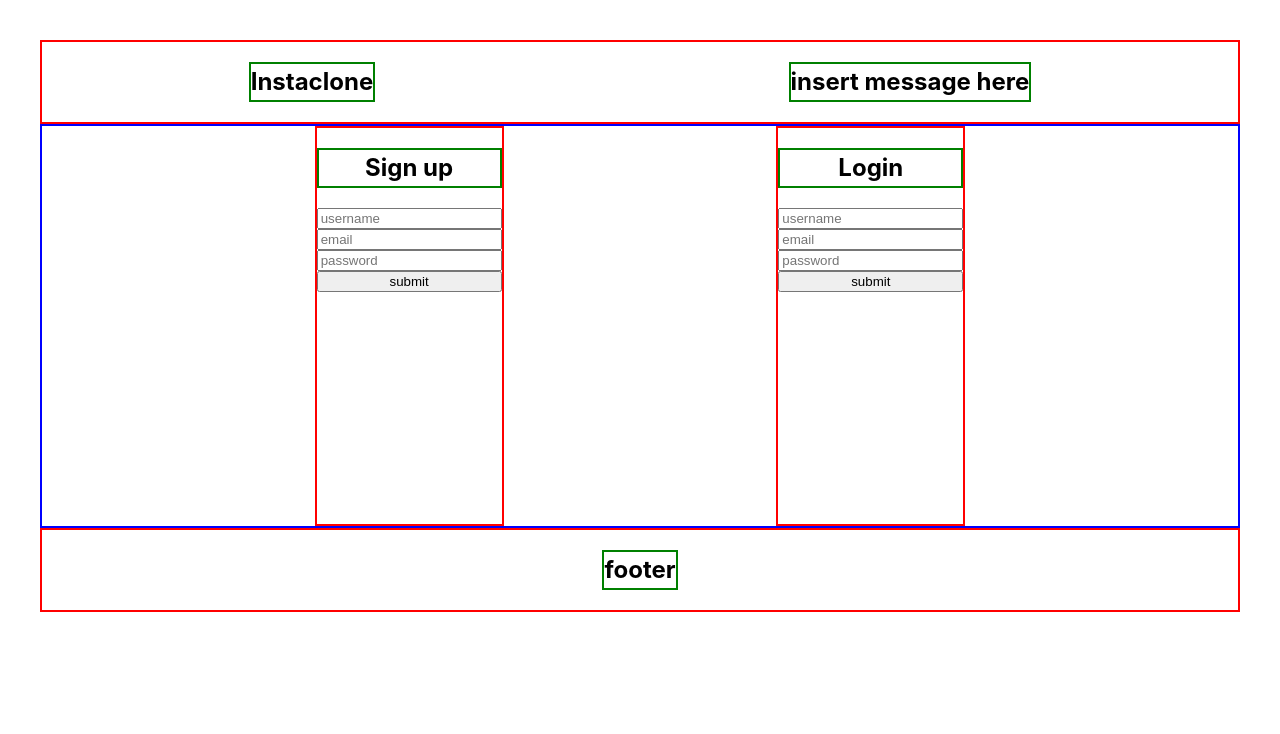
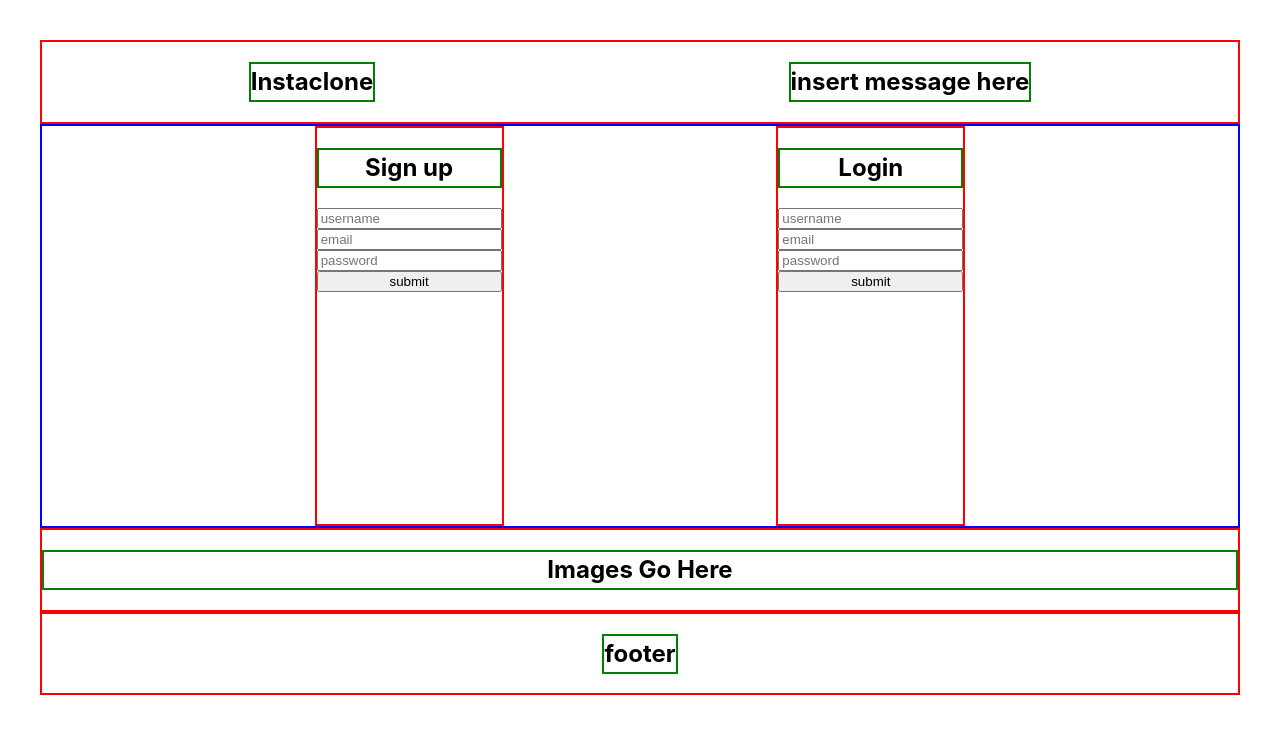
Before and after one commit to Rowan12628/m55-week10-frontend, a React (Vite) app: page / in a window 1280 px wide. Shown: the top 734 px of the page. Built offline with nearby package versions, Linux system fonts and the light colour scheme.

Commit message:
feature: basic image display component

```diff
--- /dev/null
+++ b/src/components/imageDisplay/ImageDisplay.css
@@ -0,0 +1,3 @@
+.imgDisWrap {
+  border: 2px solid red;
+}
--- /dev/null
+++ b/src/components/imageDisplay/ImageDisplay.jsx
@@ -0,0 +1,11 @@
+import "./ImageDisplay.css";
+
+const ImageDisplay = () => {
+  return (
+    <div className="imgDisWrap">
+      <h2>Images Go Here</h2>
+    </div>
+  );
+};
+
+export default ImageDisplay;
--- a/src/components/layout/Layout.jsx
+++ b/src/components/layout/Layout.jsx
@@ -3,12 +3,14 @@ import "./Layout.css";
 import Header from "../header/Header";
 import Footer from "../footer/Footer";
 import LogOrSign from "../logOrSign/LogOrSign/LogOrSign";
+import ImageDisplay from "../imageDisplay/ImageDisplay";
 
 const Layout = () => {
   return (
     <>
       <Header />
       <LogOrSign />
+      <ImageDisplay />
       <Footer />
     </>
   );
```
